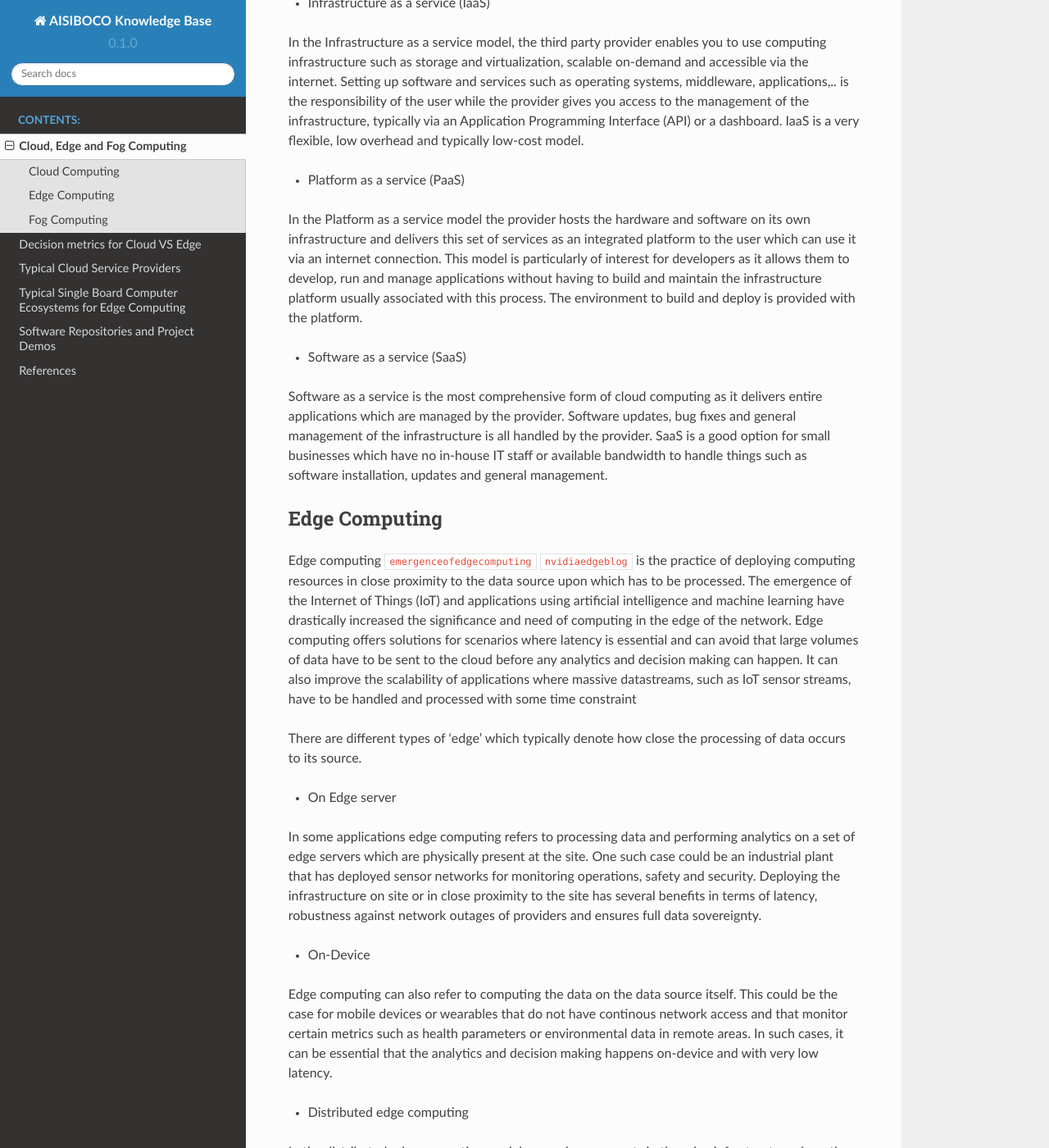
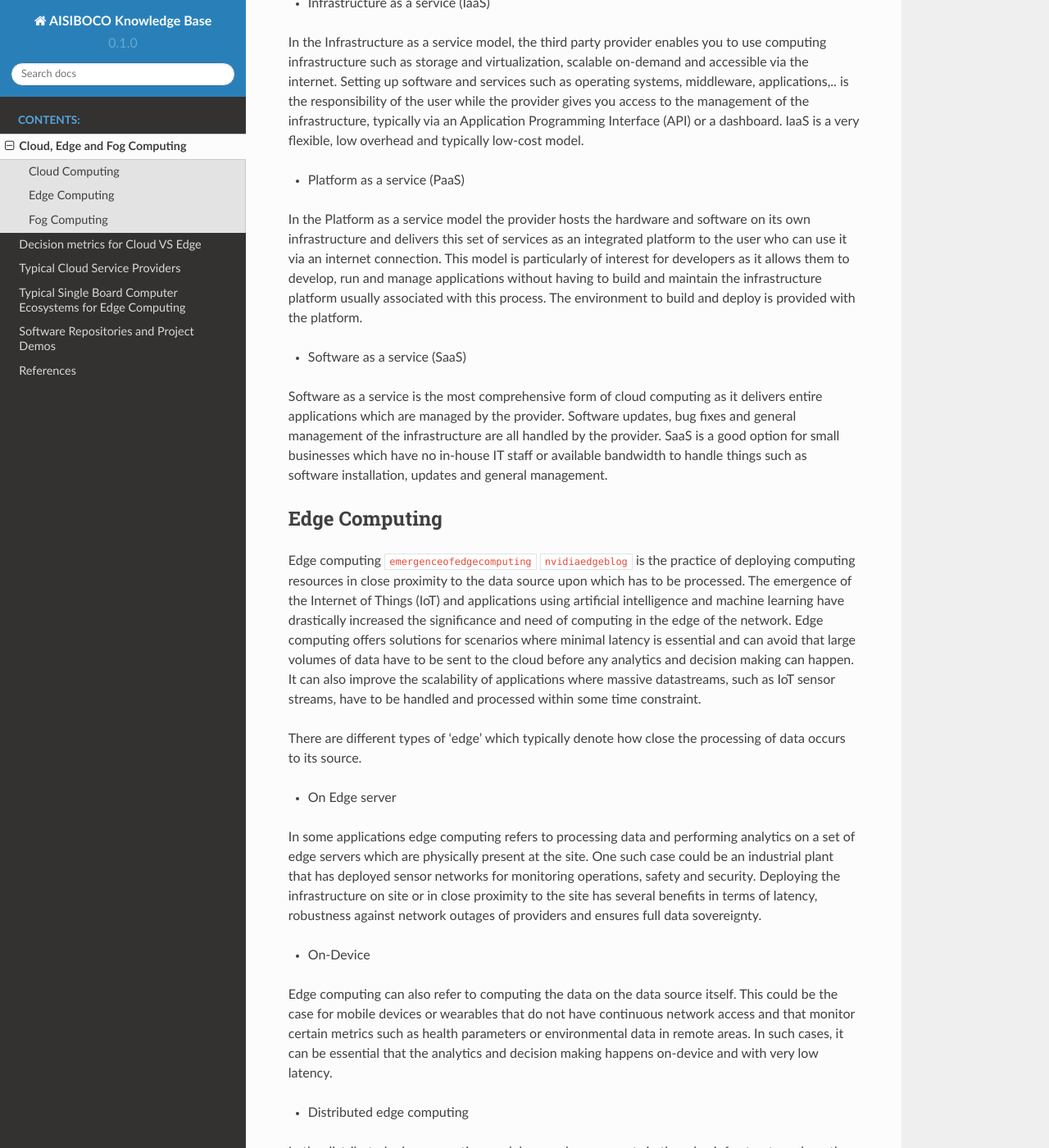
Before and after one commit to WillemRaes/CloudEdgeFog, a Sphinx documentation site: the page built from docs/source/intro.rst, in a window 1280 px wide and 1400 px high, scrolled down 465 px. Shown: the whole window at 82% size. Built offline with Sphinx 7.4.7 and the Read the Docs theme 2.0.0, drawn with Linux system fonts in a browser that asks for light colours; cross-references to code outside the pages are shown as plain code; some of the changed text lies outside the part shown.

Commit message:
Update intro.rst

```diff
--- a/docs/source/intro.rst
+++ b/docs/source/intro.rst
@@ -20,7 +20,7 @@
 
 - Platform as a service (PaaS)
 
-In the Platform as a service model the provider hosts the hardware and software on its own infrastructure and delivers this set of services as an integrated platform to the user which can use it
+In the Platform as a service model the provider hosts the hardware and software on its own infrastructure and delivers this set of services as an integrated platform to the user who can use it
 via an internet connection. This model is particularly of interest for developers as it allows them to develop, run and manage applications without having to build and maintain the infrastructure platform
 usually associated with this process. The environment to build and deploy is provided with the platform.
 
@@ -28,7 +28,7 @@
 - Software as a service (SaaS)
 
 Software as a service is the most comprehensive form of cloud computing as it delivers entire applications which are managed by the provider.
-Software updates, bug fixes and general management of the infrastructure is all handled by the provider. SaaS is a good option for small businesses which have no in-house IT staff or available bandwidth to
+Software updates, bug fixes and general management of the infrastructure are all handled by the provider. SaaS is a good option for small businesses which have no in-house IT staff or available bandwidth to
 handle things such as software installation, updates and general management.
 
 
@@ -36,8 +36,8 @@
 Edge Computing
 -----------------------------------
 Edge computing :cite:p:`emergenceofedgecomputing` :cite:p:`nvidiaedgeblog` is the practice of deploying computing resources in close proximity to the data source upon which has to be processed. The emergence of the Internet of Things (IoT) and applications using artificial intelligence and machine learning
-have drastically increased the significance and need of computing in the edge of the network. Edge computing offers solutions for scenarios where latency is essential and can avoid that large volumes of data have to be sent to
-the cloud before any analytics and decision making can happen. It can also improve the scalability of applications where massive datastreams, such as IoT sensor streams, have to be handled and processed with some time constraint
+have drastically increased the significance and need of computing in the edge of the network. Edge computing offers solutions for scenarios where minimal latency is essential and can avoid that large volumes of data have to be sent to
+the cloud before any analytics and decision making can happen. It can also improve the scalability of applications where massive datastreams, such as IoT sensor streams, have to be handled and processed within some time constraint.
 
 There are different types of 'edge' which typically denote how close the processing of data occurs to its source.
 
@@ -49,19 +49,19 @@
 
 - On-Device
 
-Edge computing can also refer to computing the data on the data source itself. This could be the case for mobile devices or wearables that do not have continous network access and that monitor certain metrics such as health parameters
+Edge computing can also refer to computing the data on the data source itself. This could be the case for mobile devices or wearables that do not have continuous network access and that monitor certain metrics such as health parameters
 or environmental data in remote areas. In such cases, it can be essential that the analytics and decision making happens on-device and with very low latency.
 
 - Distributed edge computing
 
-In the distributed edge computing model, several components in the edge infrastructure share the load of the required computations in order to optimally utilze the available resources in the local network.
-An example of such a setup could be AR/VR system that offloads some computations to dedicated hardware, which is installed in close proximity, to ensure that the latency is kept at a minimum
+In the distributed edge computing model, several components in the edge infrastructure share the load of the required computations in order to optimally utilize the available resources in the local network.
+An example of such a setup could be AR/VR system that offloads some computations to dedicated hardware, which is installed in close proximity, to ensure that the latency is kept at a minimum.
 
 
 
 Fog Computing
 -----------------------------------
-Both Cloud computing and edge computing are essential for future technologies and applications. Fog computing is a new paradigm that operates in between the cloud, edge and for example IoT data sources
+Both Cloud computing and Edge computing are essential for future technologies and applications. Fog computing is a new paradigm that operates in between the cloud, edge and for example IoT data sources
 with the intent of enhancing the integration of cloud, edge and IoT. Fog computing adopts a distributed approach originating from the edge computing model to overcome the limitations of the centralized cloud computing approach,
 with fog nodes positioned anywhere between cloud and end devices. Essential features of fog computing are:
 
@@ -77,7 +77,7 @@
 
 - Seamless interoperability and federation
 
-Several architectures exist for describing how to deploy fog computing systems in a standardized way (`openfog <https://opcfoundation.org/markets-collaboration/openfog/>`_)
+Several architectures exist for describing how to deploy fog computing systems in a standardized way (`openfog <https://opcfoundation.org/markets-collaboration/openfog/>`_).
 
 A general description is given by the OpenFog N-tier architecture where the generic elements in the architecture are endpoints, fog nodes and the cloud.
 On top of that multiple layers of fog nodes (N-tiers) can exist and form the fog layer. Fog nodes can be categorized based on their closeness to the cloud and endpoints:
```
